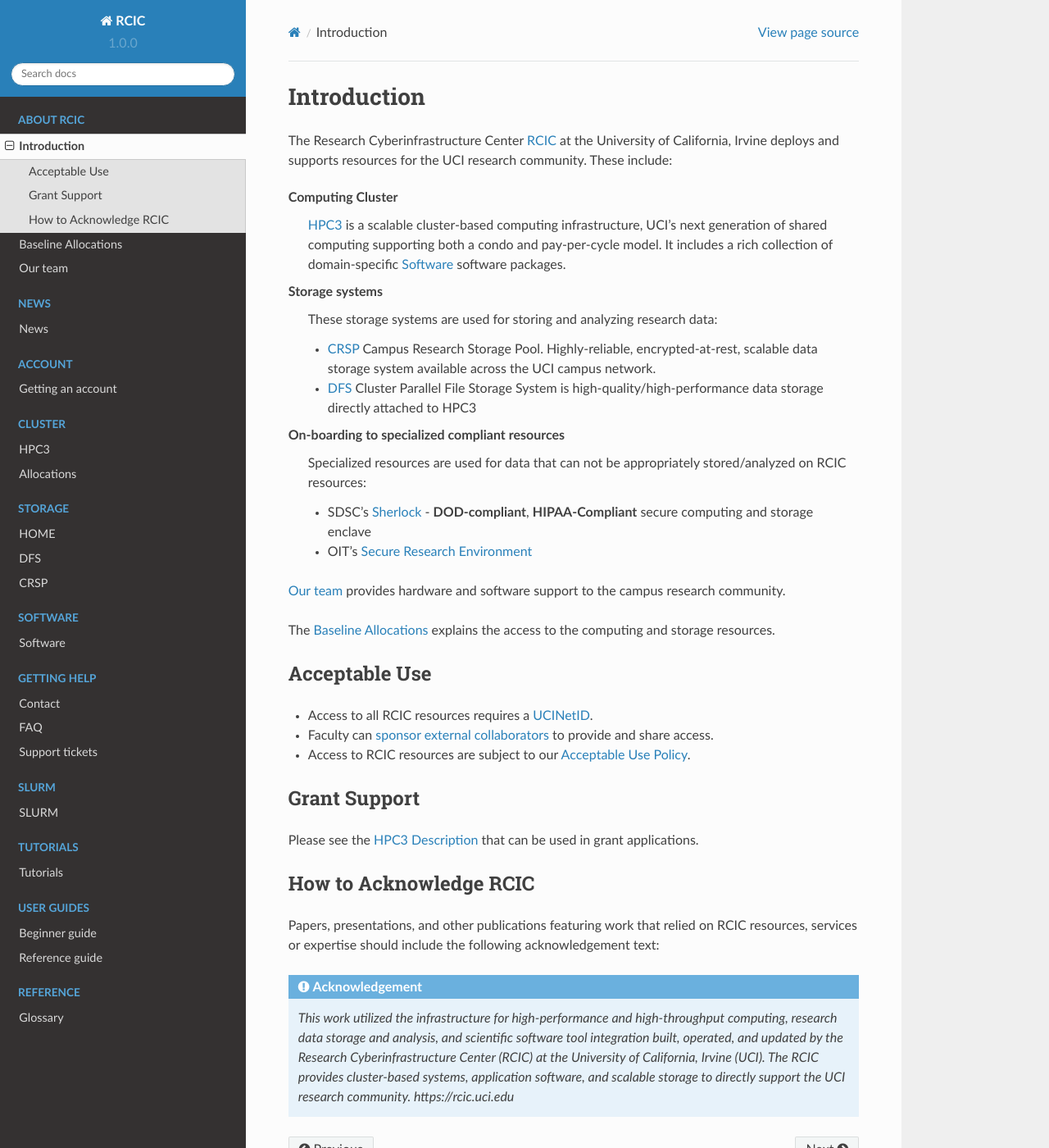
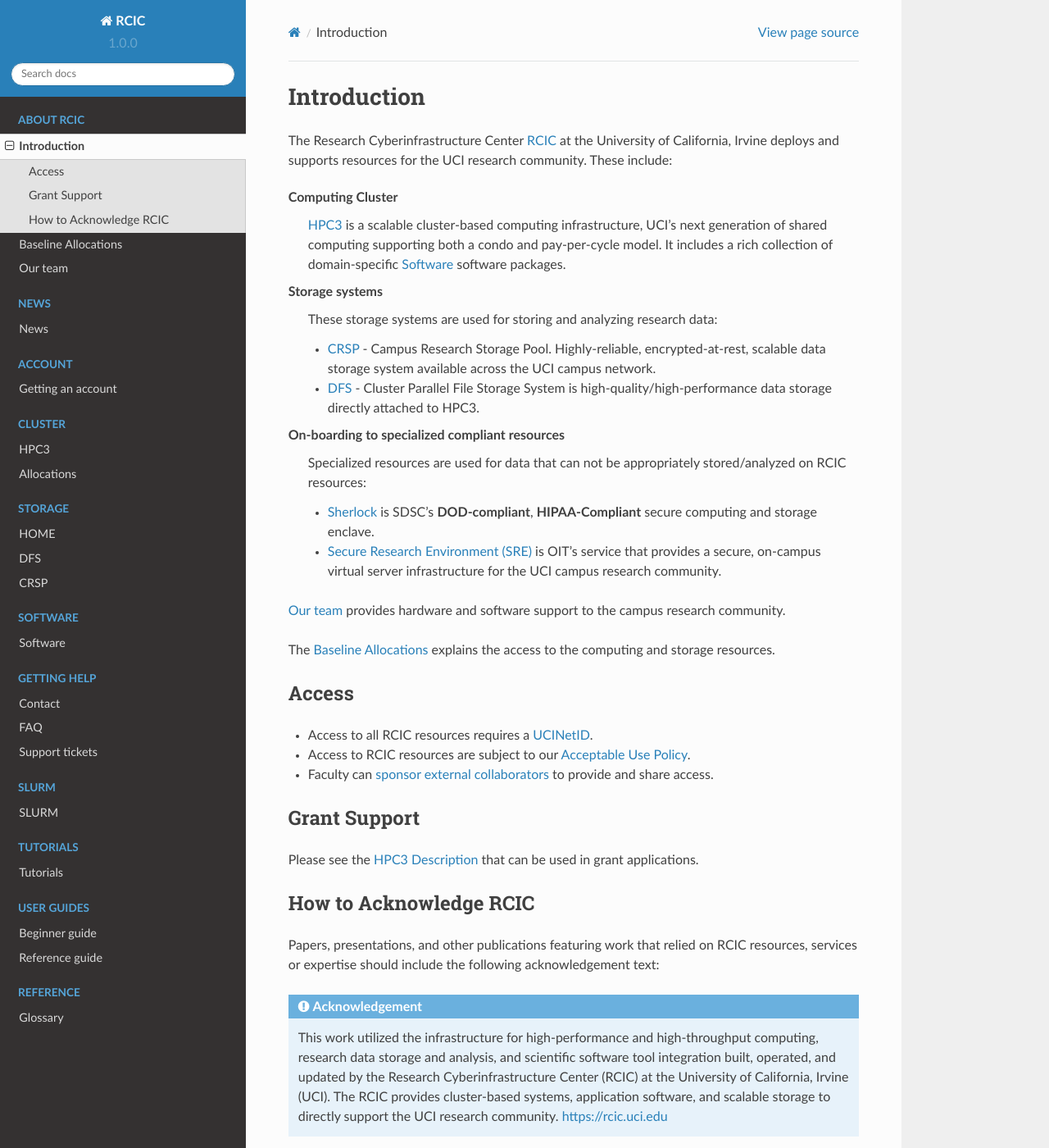
Before and after one commit to RCIC-UCI-Public/website-rcic, a Sphinx documentation site: the page built from docs/source/about/intro.rst, in a window 1280 px wide and 1400 px high. Shown: the whole window at 82% size. Built offline with Sphinx 7.4.7 and the Read the Docs theme 2.0.0, drawn with Linux system fonts in a browser that asks for light colours.

Commit message:
reorder links and their description

```diff
--- a/docs/source/about/intro.rst
+++ b/docs/source/about/intro.rst
@@ -14,27 +14,30 @@
 **Storage systems**
   These storage systems  are used for storing and analyzing research data:
 
-  - :ref:`crsp` Campus Research Storage Pool. Highly-reliable, encrypted-at-rest, scalable data
+  - :ref:`crsp` - Campus Research Storage Pool. Highly-reliable, encrypted-at-rest, scalable data
     storage system available across the UCI campus network.
-  - :ref:`dfs` Cluster Parallel File Storage System  is high-quality/high-performance data storage directly attached to HPC3
+  - :ref:`dfs` -  Cluster Parallel File Storage System  is high-quality/high-performance data
+    storage directly attached to HPC3.
 
 **On-boarding to specialized compliant resources**
   Specialized resources are used for data that can not be appropriately stored/analyzed on RCIC resources:
 
-  - SDSC's `Sherlock <https://sherlock.sdsc.edu/>`_  - **DOD-compliant**, **HIPAA-Compliant** secure computing and storage enclave
-  - OIT's `Secure Research Environment <https://www.oit.uci.edu/services/security/sre/>`_
+  - `Sherlock <https://sherlock.sdsc.edu/>`_ is SDSC's **DOD-compliant**, **HIPAA-Compliant**
+    secure computing and storage enclave.
+  - `Secure Research Environment (SRE) <https://www.oit.uci.edu/services/security/sre/>`_ is OIT's
+    service that provides a secure, on-campus virtual server infrastructure for the UCI campus research community.
 
 :ref:`dedicated staff` provides hardware and software support to the campus research community.
 
 The :ref:`allocations` explains the access to the computing and storage resources.
 
-Acceptable Use
---------------
+Access
+------
 
 - Access to all RCIC resources requires a `UCINetID <https://www.oit.uci.edu/services/accounts-passwords/ucinetids/>`_.
+- Access to RCIC resources are subject to our `Acceptable Use Policy </_static/RCIC-Acceptable-Use-Policy.pdf>`_.
 - Faculty can `sponsor external collaborators <https://uci.service-now.com/sp?id=kb_article_view&sysparm_article=KB0012503>`_
   to provide and share access.
-- Access to RCIC resources are subject to our `Acceptable Use Policy </_static/RCIC-Acceptable-Use-Policy.pdf>`_.
 
 Grant Support
 -------------
@@ -49,9 +52,9 @@
 
 .. admonition:: Acknowledgement
 
-   *This work utilized the infrastructure for high-performance and high-throughput computing,
+   This work utilized the infrastructure for high-performance and high-throughput computing,
    research data storage and analysis, and scientific software tool integration built, operated,
    and updated by the Research Cyberinfrastructure Center (RCIC) at the University of California,
    Irvine (UCI). The RCIC provides cluster-based systems, application software, and scalable
    storage to directly support the UCI research community.
-   https://rcic.uci.edu*
+   https://rcic.uci.edu
```
